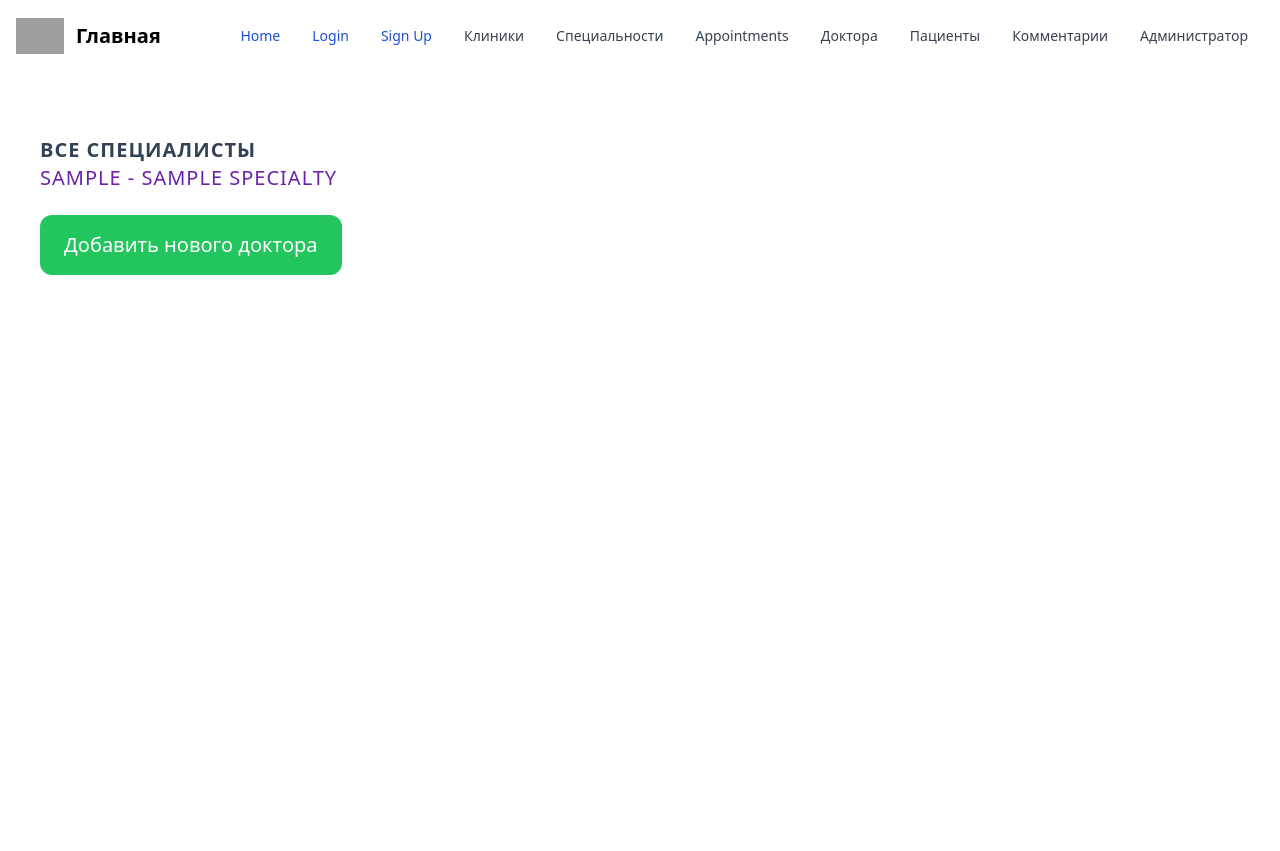
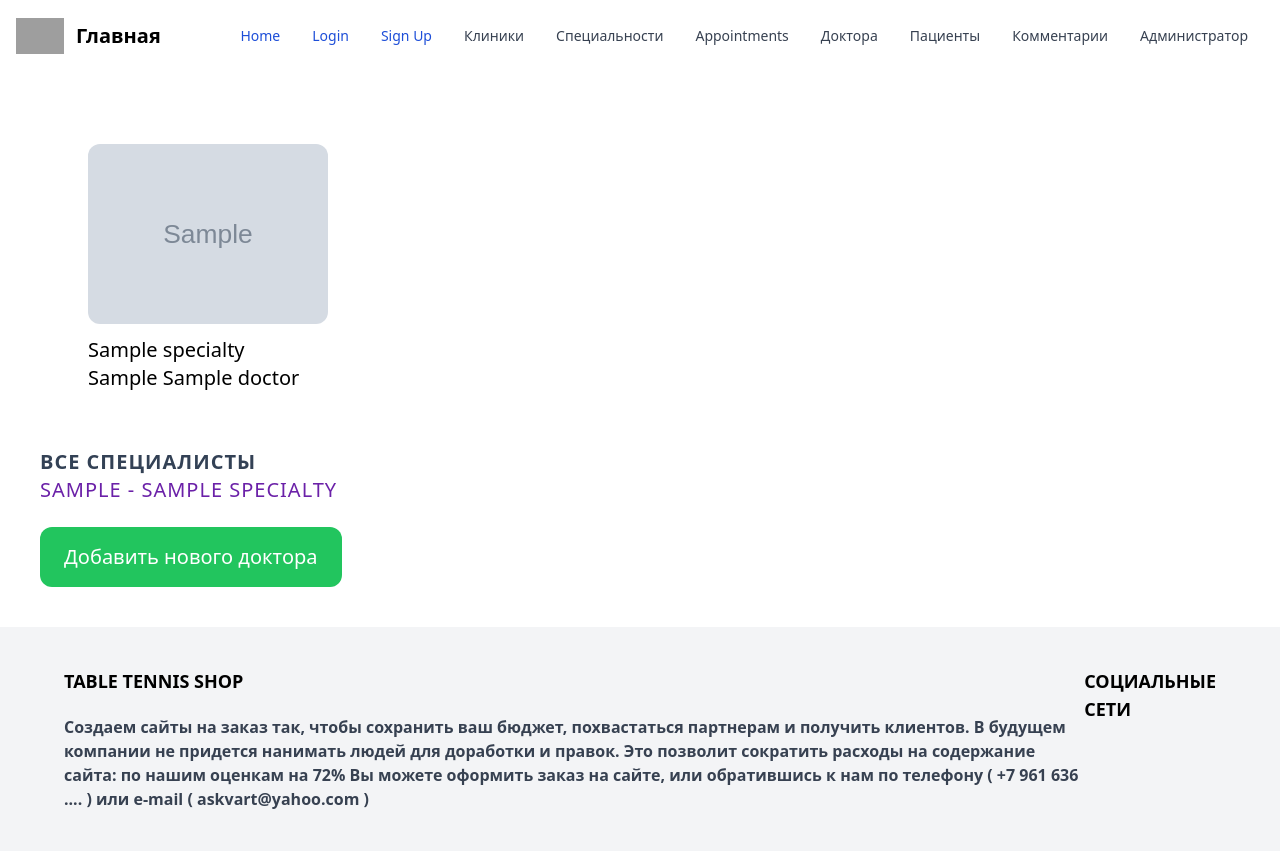
Before and after one commit to turamant/clinic-private, a Flask app: page /doctors/ in a window 1280 px wide. Shown: the part 384-1235 px from the top of the page. Before the commit the page ends 659 px from the top, so only its background shows below. Run offline with Flask 2, Linux system fonts and the light colour scheme; tables that the repository leaves empty hold one stand-in row (values such as "Sample post"); grey boxes marked "Sample" are stand-in pictures; parts of the project's set-up code (start-up, migrations or seed data) failed here and were passed over; some libraries are stand-ins or nearby versions; grey boxes are pictures that could not be loaded.

Commit message:
photo doctors

```diff
--- a/clinic_app/__init__.py
+++ b/clinic_app/__init__.py
@@ -1,11 +1,17 @@
 import datetime
+import os
+import random
+from datetime import datetime
+
 
 from flask_login import UserMixin, LoginManager
+
+from markupsafe import Markup
 from sqlalchemy.ext.orderinglist import ordering_list
 
 from .auth import auth
-from flask import Flask
-from flask_admin import Admin
+from flask import Flask, url_for
+from flask_admin import Admin, form
 from flask_admin.contrib.sqla import ModelView
 from flask_migrate import Migrate
 
@@ -174,15 +180,33 @@ class Doctor(db.Model):
     clinica_id = db.Column(db.Integer, db.ForeignKey('clinics.id'))
     cabinet_id = db.Column(db.Integer, db.ForeignKey('cabinets.id'))
     specialty_id = db.Column(db.Integer, db.ForeignKey('specialties.id'))
+    #category = db.Column(db.String(256), nullable=True)
+    #stage = db.Column(db.Integer, nullable=True)
+    #specialization = db.Column(db.String(1000), nullable=True)
+    #education = db.Column(db.String(1000), nullable=True)
+    #work_experience = db.Column(db.String(1000), nullable=True)
     admission_cost = db.Column(db.Numeric(10, 2))
     deduction_percentage = db.Column(db.Numeric(10, 2))
     comments = db.relationship('Comment', backref='doctor', lazy='dynamic')
+    photo = db.relationship('PhotoModel', backref='doctor', uselist=False)
 
     def __repr__(self):
         return f'{self.family}'
 
     def __str__(self):
         return f'{self.family}'
+
+
+class PhotoModel(db.Model):
+    id = db.Column(db.Integer, primary_key=True)
+    name = db.Column(db.Unicode(64))
+    path = db.Column(db.Unicode(128))
+    type = db.Column(db.Unicode(3))
+    create_date = db.Column(db.DateTime, default=datetime.now)
+    doctor_id = db.Column(db.Integer, db.ForeignKey('doctors.id'), nullable=True)
+
+    def __repr__(self):
+        return f'{self.name}'
 
 
 class Appointment(db.Model):
@@ -242,6 +266,62 @@ class User(UserMixin, db.Model):
     role_id = db.Column(db.Integer, db.ForeignKey('roles.id'))
 
 
+class PhotoAdminModel(ModelView):
+    def _list_thumbnail(view, context, model, name):
+        if not model.path:
+            return ''
+
+        url = url_for('static', filename=os.path.join('storage/', model.path))
+
+        if model.type in ['jpg', 'jpeg', 'png', 'svg', 'gif']:
+            return Markup('<img src="%s" width="100">' % url)
+
+        if model.type in ['mp3']:
+            return Markup('<audio controls="controls"><source src="%s" type="audio/mpeg" /></audio>' % url)
+
+    column_formatters = {
+        'path': _list_thumbnail
+    }
+    form_extra_fields = {
+        'file': form.FileUploadField('file', base_path=app.config['STORAGE'])
+    }
+
+    def _change_path_data(self, _form):
+        try:
+            storage_file = _form.file.data
+
+            if storage_file is not None:
+                hash = random.getrandbits(128)
+                ext = storage_file.filename.split('.')[-1]
+                path = '%s.%s' % (hash, ext)
+
+                storage_file.save(
+                    os.path.join(app.config['STORAGE'], path)
+                )
+
+                _form.name.data = _form.name.data or storage_file.filename
+                _form.path.data = path
+                _form.type.data = ext
+
+                del _form.file
+
+        except Exception as ex:
+            pass
+
+        return _form
+
+    def edit_form(self, obj=None):
+        return self._change_path_data(
+            super(PhotoAdminModel, self).edit_form(obj)
+        )
+
+    def create_form(self, obj=None):
+        return self._change_path_data(
+            super(PhotoAdminModel, self).create_form(obj)
+        )
+
+
+
 ########## End Models #######
 
 
@@ -266,6 +346,7 @@ admin.add_view(ModelView(Comment, db.session))
 
 admin.add_view(ModelView(User, db.session))
 admin.add_view(ModelView(Role, db.session))
+admin.add_view(PhotoAdminModel(PhotoModel, db.session))
 
 
 from clinic_app import routers, auth
--- a/clinic_app/routers.py
+++ b/clinic_app/routers.py
@@ -81,8 +81,13 @@ def doctor_detail(id):
     appointments = doctor.appointment
     print("DOCTOR_APP", appointments)
     comments = doctor.comments
+    if doctor.photo:
+        photo = url_for('static', filename='images/' + doctor.photo.path)
+    else:
+        photo = None
     return render_template('doctor_detail.html',
                            doctor=doctor,
+                           photo=photo,
                            appointments=appointments,
                            comments=comments)
 
--- a/clinic_app/templates/base.html
+++ b/clinic_app/templates/base.html
@@ -30,5 +30,28 @@
         {% block content %}
         {% endblock %}
     </div>
+<footer class="bg-gray-100">
+            <div class="max-w-6xl mx-auto py-10 px-6 xl:px-0 md:flex justify-between">
+                <div class="footer-left mb-12 md:mb-0">
+                    <h2 class="mb-5 font-extrabold uppercase text-lg">Table tennis shop</h2>
+                    <p class="text-gray-700 font-bold">
+                        Создаем сайты на заказ так, чтобы сохранить ваш бюджет, похвастаться партнерам
+                        и получить клиентов.
+                        В будущем компании не придется нанимать людей для доработки и правок.
+                        Это позволит сократить расходы на содержание сайта: по нашим оценкам на 72%
+                        Вы можете оформить заказ на сайте, или обратившись к нам по
+                        телефону ( +7 961 636 .... ) или e-mail ( askvart@yahoo.com ) </p>
+                </div>
+                <div class="footer-right">
+                    <h2 class="mb-5 font-extrabold uppercase text-lg">Социальные сети</h2>
+
+                    <div class="social-icons">
+                        <a target="_blank" class="dribbble" href="https://t.me/ttennisshop"><i class="fa fa-telegram"></i></a>
+                        <a target="_blank" class="dribbble" href=""><i class="fa fa-camera-retro fa-lg"></i></a>
+                    </div>
+                </div>
+            </div>
+        </footer>
+
 </body>
 </html>
--- /dev/null
+++ b/clinic_app/templates/doctor/partials/doctor_list_item.html
@@ -0,0 +1,19 @@
+
+<div class="w-full md:w-1/3 xl:w-1/4 p-6">
+            <a href="{{ url_for('doctor_detail', id=doctor.id)}}">
+                  {% if doctor.photo %}
+                    <img class="w-full rounded-xl hover:shadow-lg" src="{{ url_for('static', filename='images/' + doctor.photo.path) }}">
+                  {% else %}
+                  <img class="w-full rounded-xl hover:shadow-lg" src="https://via.placeholder.com/240x240x.jpg" alt="no photo">
+                  {% endif %}
+
+            </a>
+                   <div class="pt-3 flex items-center justify-between">
+                       <a href="{{ url_for('doctor_detail', id=doctor.id)}}">
+                           <p>{{ doctor.specialty }}</p>
+                                {{ doctor.family }}
+                                {{ doctor.name }}
+                       </a>
+                   </div>
+
+</div>
--- a/clinic_app/templates/doctors.html
+++ b/clinic_app/templates/doctors.html
@@ -4,6 +4,16 @@
 {{ super() }}
 
 {% block content %}
+
+<div class="max-w-6xl mx-auto py-2 px-6 xl:px-0">
+            <div class="products flex items-center flex-wrap">
+                {% for doctor in doctors %}
+                    {% include 'doctor/partials/doctor_list_item.html' %}
+                {% endfor %}
+            </div>
+</div>
+
+
 <div class="mt-6 text-2xs text-slate-600 uppercase tracking-wider">
         <div class="text-slate-700 leading-snug">
             <h2 class="font-bold">Все специалисты</h2>
--- a/config.py
+++ b/config.py
@@ -12,6 +12,8 @@ class BaseConfig:
 
     SECRET_KEY = os.environ.get('SECRET_KEY')
     SQLALCHEMY_TRACK_MODIFICATIONS = False
+    STORAGE = '/home/tornado/PycharmProjects/pythonProject/Clinic/clinic_app/static/images'
+    ALLOWED_EXTENSIONS = {'txt', 'pdf', 'png', 'jpg', 'jpeg', 'gif'}
 
 
 class DevelopementConfig(BaseConfig):
--- a/runner.py
+++ b/runner.py
@@ -2,4 +2,4 @@ from clinic_app import app
 
 
 if __name__ == '__main__':
-    app.run(debug=True, port=8000)
+    app.run(debug=True, host='0.0.0.0', port=8000)
--- /dev/null
+++ b/wsgi.py
@@ -0,0 +1,4 @@
+from runner import app
+
+if __name__ == "__main__":
+   app.run()
```
Also changed, not shown: clinic_app/templates/doctor_detail.html (+10 -5 lines), clinic_app/static/images/129563176309502237648297430559665568634.png (added), clinic_app/static/images/151811848880083279389587826126513280603.png (added), clinic_app/static/images/226692808072437881939515647588853451606.png (added), clinic_app/static/images/279820525154280200992429548138479010568.png (added), clinic_app/static/images/296369374205457390149539671556414568357.png (added), clinic_app/static/images/310391542087842306026187911986284138758.jpg (added), clinic_app/static/images/313410187366766661544182331927313827048.jpg (added), clinic_app/static/images/85122605153665922677802959548548505423.jpg (added), clinic_app/static/images/85531760813934955305931420837136812451.jpg (added).
